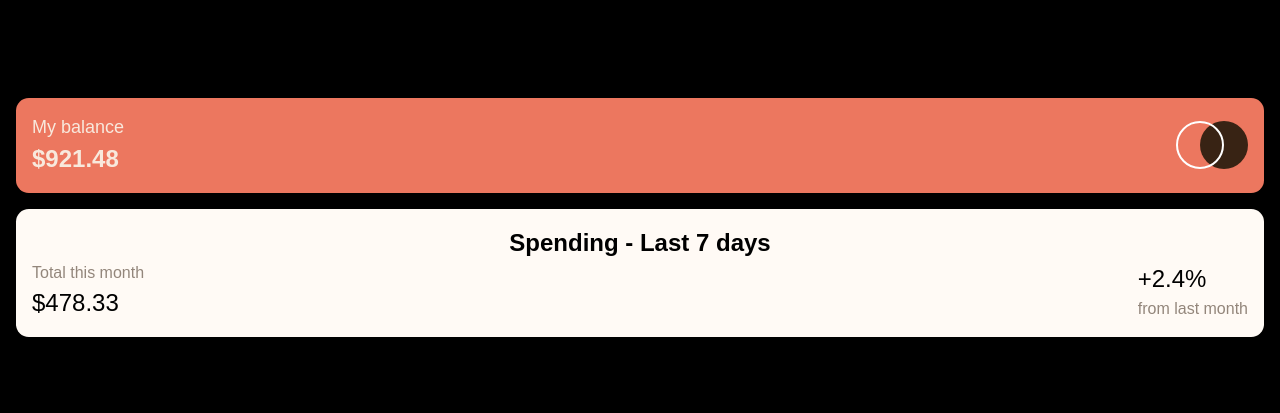
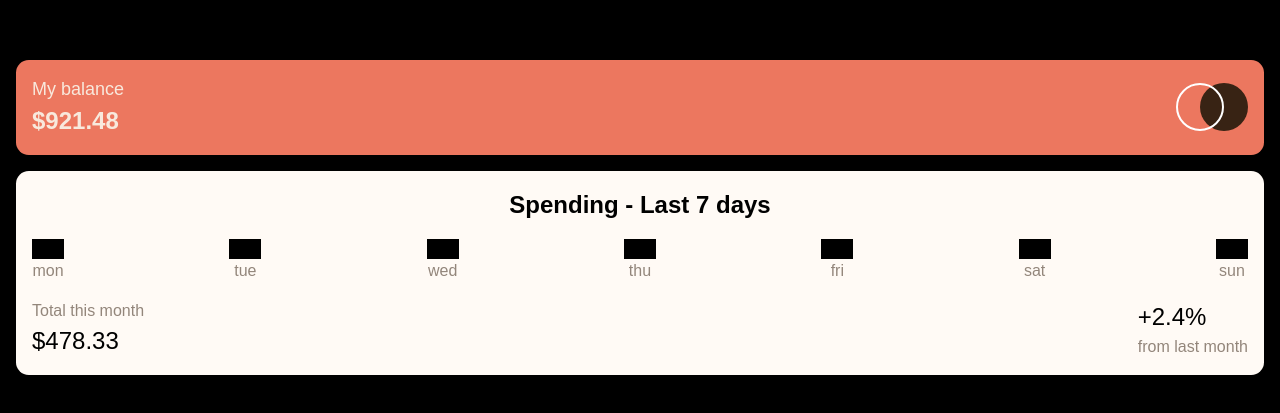
Before and after one commit to SebastianLaka/expenses-chart-component, a Vue app: page / in a window 1280 px wide. Shown: the part 183-596 px from the top of the page. Built offline with nearby package versions, Linux system fonts and the light colour scheme.

Commit message:
Add charts to component with days

```diff
--- a/src/components/chart-component.vue
+++ b/src/components/chart-component.vue
@@ -1,5 +1,5 @@
 <template>
-  <div class="chart-main-component">
+  <div class="main-component">
     <div class="chart-component">
       <div class="chart-header">
         <div class="chart-header-balance">
@@ -10,9 +10,38 @@
           <img src="../assets/icons/logo.svg" alt="Component logo" />
         </div>
       </div>
-      <div class="chart-body">
-        <p class="chart-body__header">Spending - Last 7 days</p>
-        <div class="body-diagrams"></div>
+      <div class="body-component">
+        <p class="body-component__header">Spending - Last 7 days</p>
+        <div class="chart-diagrams">
+          <div class="mon-chart">
+            <div class="mon-chart__chart"></div>
+            <p class="mon-chart__day">mon</p>
+          </div>
+          <div class="tue-chart">
+            <div class="tue-chart__chart"></div>
+            <p class="tue-chart__day">tue</p>
+          </div>
+          <div class="wed-chart">
+            <div class="wed-chart__chart"></div>
+            <p class="wed-chart__day">wed</p>
+          </div>
+          <div class="thu-chart">
+            <div class="thu-chart__chart"></div>
+            <p class="thu-chart__day">thu</p>
+          </div>
+          <div class="fri-chart">
+            <div class="fri-chart__chart"></div>
+            <p class="fri-chart__day">fri</p>
+          </div>
+          <div class="sat-chart">
+            <div class="sat-chart__chart"></div>
+            <p class="sat-chart__day">sat</p>
+          </div>
+          <div class="sun-chart">
+            <div class="sun-chart__chart"></div>
+            <p class="sun-chart__day">sun</p>
+          </div>
+        </div>
         <div class="chart-body-footer">
           <div class="chart-total">
             <p class="chart-total__title">Total this month</p>
@@ -31,7 +60,7 @@
 @import '@/assets/colors.scss';
 @import '@/assets/fonts.scss';
 @media (min-width: 320px) {
-  .chart-main-component {
+  .main-component {
     display: flex;
     align-items: center;
     justify-content: center;
@@ -66,25 +95,43 @@
           align-items: center;
         }
       }
-      .chart-body {
+      .body-component {
         display: flex;
         flex-direction: column;
         padding: 1em;
         background-color: $very-pale-orange;
         border-radius: 0.8em;
+        gap: 1em 0;
         &__header {
           text-align: center;
           font-weight: $font-bold-size;
           font-size: $secondary-size;
         }
-        .chart-body-footer{
+        .chart-diagrams {
+          display: flex;
+          flex-direction: row;
+          justify-content: space-between;
+          .mon-chart, .tue-chart, .wed-chart, .thu-chart, .fri-chart, .sat-chart, .sun-chart{
+            &__day{
+              color: $medium-brown;
+              text-align: center;
+            }
+            &__chart{
+              height: 20px;
+              background-color: black;
+              width: 2em;
+            }
+          }
+        }
+        .chart-body-footer {
           display: flex;
           justify-content: space-between;
-          .chart-total, .chart-increase{
-            &__amount{
+          .chart-total,
+          .chart-increase {
+            &__amount {
               font-size: $secondary-size;
             }
-            &__title{
+            &__title {
               color: $medium-brown;
             }
           }
```
